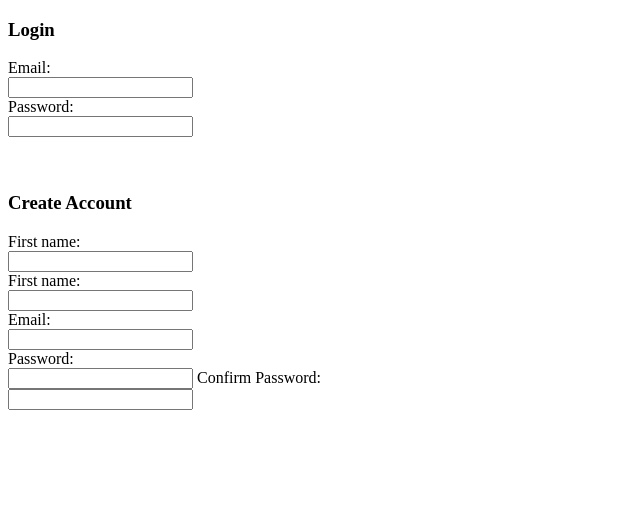
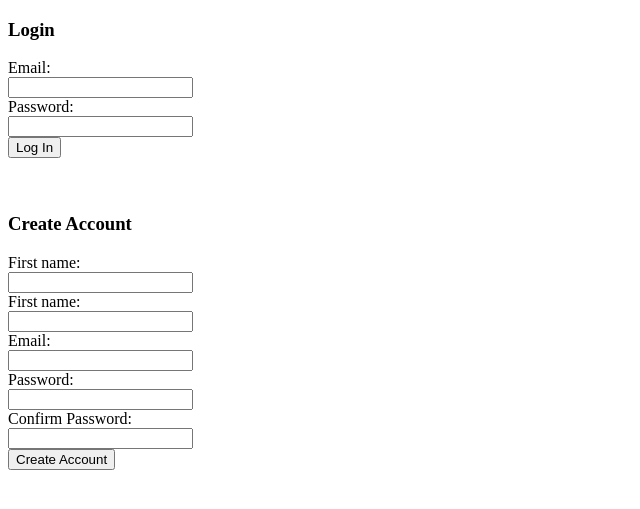
Before and after one commit to jpdoherty90/Project_Week, a Django app: page /log_reg in a window 1280 px wide. Shown: the top 509 px of the page, without its empty margins (0-640 px from the left). Run offline with Django 3.2, Linux system fonts and the light colour scheme; parts of the project's set-up code (start-up, migrations or seed data) failed here and were passed over.

Commit message:
resolved git repo issues

```diff
--- a/apps/stubhub/templates/stubhub/login.html
+++ b/apps/stubhub/templates/stubhub/login.html
@@ -7,13 +7,22 @@
     <title>Document</title>
 </head>
 <body>
+    {% if messages %}
+    <ul class="messages">
+        {% for message in messages %}
+        <p{% if message.tags %} class="{{ message.tags }}"{% endif %}>{{ message }}</p>
+        {% endfor %}
+    </ul>
+    {% endif %}
+
      <h3>Login</h3>
      <form action="/login_attempt">
         {% csrf_token %}
         Email:<br>
         <input type="text" name="email"><br>
         Password:<br>
-        <input type="text" name="password">
+        <input type="text" name="password"><br>
+        <input type="submit" value="Log In">
     </form>
     <br>
     <br>
@@ -28,9 +37,10 @@
         Email:<br>
         <input type="text" name="email"><br>
         Password:<br>
-        <input type="text" name="password">
+        <input type="text" name="password"><br>
         Confirm Password:<br>
-        <input type="text" name="confirm">
+        <input type="text" name="confirm"><br>
+        <input type="submit" value="Create Account">
     </form>
 </body>
 </html>
--- a/apps/stubhub/views.py
+++ b/apps/stubhub/views.py
@@ -2,6 +2,8 @@
 from __future__ import unicode_literals
 
 from django.shortcuts import render, redirect, HttpResponse
+
+import re
 
 from models import User #, Event, Performer, Venue
 
@@ -44,7 +46,7 @@ def register(request):
         email = request.POST['email']
         hash1 = bcrypt.hashpw(request.POST['password'].encode(), bcrypt.gensalt())
 
-        user = User.objects.create(first_name=name, last_name=last_name, email=email, password_hash=hash1)
+        user = User.objects.create(first_name=first_name, last_name=last_name, email=email, password_hash=hash1)
 
         if not user:
             messages.add_message(request, messages.ERROR, "User email already exists.")
```
Also changed, not shown: 12 other files.
